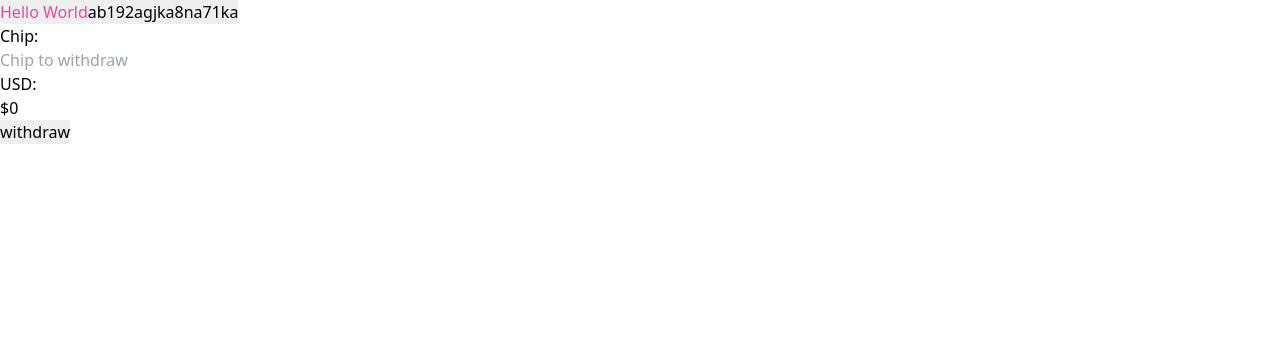
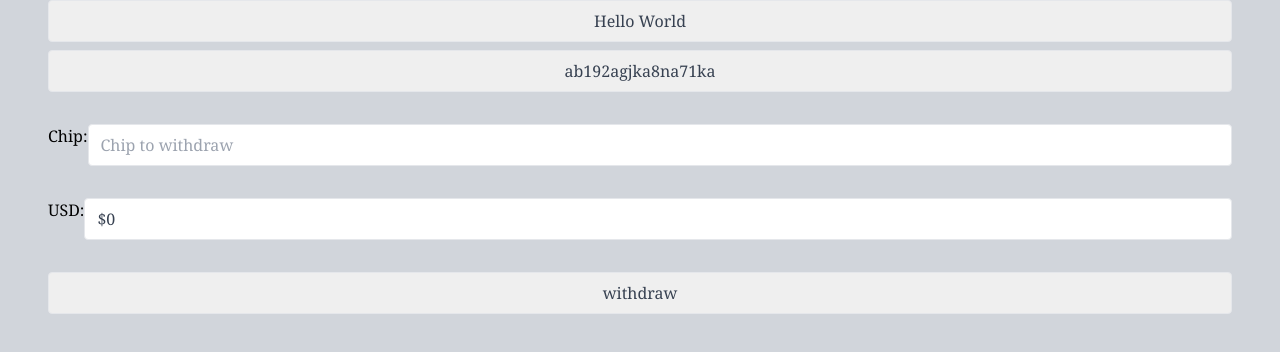
Before and after one commit to iamsuyashpatel07/virtual-currency, a React (Create React App) app: page / in a window 1280 px wide. Shown: the top 352 px of the page. Built offline with nearby package versions, Linux system fonts and the light colour scheme.

Commit message:
added successfully tail wind need more designing

```diff
--- a/public/index.html
+++ b/public/index.html
@@ -1,14 +1,12 @@
 <!DOCTYPE html>
 <html lang="en">
-  <head>
+
+<head>
     <meta charset="utf-8" />
     <link rel="icon" href="%PUBLIC_URL%/favicon.ico" />
     <meta name="viewport" content="width=device-width, initial-scale=1" />
     <meta name="theme-color" content="#000000" />
-    <meta
-      name="description"
-      content="Web site created using create-react-app"
-    />
+    <meta name="description" content="Web site created using create-react-app" />
     <link rel="apple-touch-icon" href="%PUBLIC_URL%/logo192.png" />
     <!--
       manifest.json provides metadata used when your web app is installed on a
@@ -25,8 +23,9 @@
       Learn how to configure a non-root public URL by running `npm run build`.
     -->
     <title>React App</title>
-  </head>
-  <body>
+</head>
+
+<body class="bg-gray-300 fnt">
     <noscript>You need to enable JavaScript to run this app.</noscript>
     <div id="root"></div>
     <!--
@@ -39,5 +38,6 @@
       To begin the development, run `npm start` or `yarn start`.
       To create a production bundle, use `npm run build` or `yarn build`.
     -->
-  </body>
+</body>
+
 </html>
--- a/src/App.js
+++ b/src/App.js
@@ -2,24 +2,12 @@ import logo from './logo.svg';
 import './App.css';
 
 function App() {
-  return (
-    <div className="App">
-      <header className="App-header">
-        <img src={logo} className="App-logo" alt="logo" />
-        <p>
-          Edit <code>src/App.js</code> and save to reload.
-        </p>
-        <a
-          className="App-link"
-          href="https://reactjs.org"
-          target="_blank"
-          rel="noopener noreferrer"
-        >
-          Learn React
-        </a>
-      </header>
-    </div>
-  );
+    return ( <
+        div class = "bg-gray-300 fnt" >
+
+        <
+        /div>
+    );
 }
 
 export default App;
--- a/src/index.css
+++ b/src/index.css
@@ -1,3 +1,6 @@
 @tailwind base;
 @tailwind components;
 @tailwind utilities;
+.fnt {
+    font-family: Georgia, 'Times New Roman', Times, serif;
+}
--- a/src/index.js
+++ b/src/index.js
@@ -25,31 +25,51 @@ class NameForm extends React.Component {
     render() {
         return (
         <form onSubmit = { this.handleSubmit } >
-           <input className="rounded text-pink-500"  type = "submit"
+          <div class="px-12 pb-10">
+          <div class="w-full mb-2">
+            <div class="flex justify-center">
+           <input class="px-8  w-full border rounded py-2 text-gray-700 focus:outline-none items-center"  type = "submit"
         value = {"Hello World" }
         />
-        <input type = "submit"
+        </div>
+        </div>
+        <div class="w-full mb-2">
+            <div class="flex justify-center">
+        <input type = "submit" class="px-8  w-full border rounded py-2 text-gray-700 focus:outline-none items-center"
         value = {"ab192agjka8na71ka" }
         />
+        </div>
+        </div>
            <br />
-            <label >
+           <div class="w-full mb-2">
+            <div class="flex justify-center">
+
             Chip:
-            <br />
-            <input type = "text"
+            <input type = "text" class="px-3  w-full border rounded py-2 text-gray-700 focus:outline-none items-center"
             placeholder="Chip to withdraw"
             value = { this.state.value }
             onChange = { this.handleChange }
             />
-            </label>
+            </div>
+            </div>
             <br />
               {/* now this will show the usd*/}
+              <div class="w-full mb-2">
+            <div class="flex justify-center">
               USD:
               <br />
-         <input type = "text"
+         <input type = "text" class="px-3  w-full border rounded py-2 text-gray-700 focus:outline-none items-center"
         value = {"$"+((this.state.value)*10) }
         />
+        </div>
+        </div>
            <br />
-        <input type = "submit" value = "withdraw" / >
+           <div class="w-full mb-2">
+            <div class="flex justify-center">
+        <input class="px-8  w-full border rounded py-2 text-gray-700 focus:outline-none items-center" type = "submit" value = "withdraw" / >
+          </div>
+          </div>
+           </div>
             </form>
         );
     }
```
